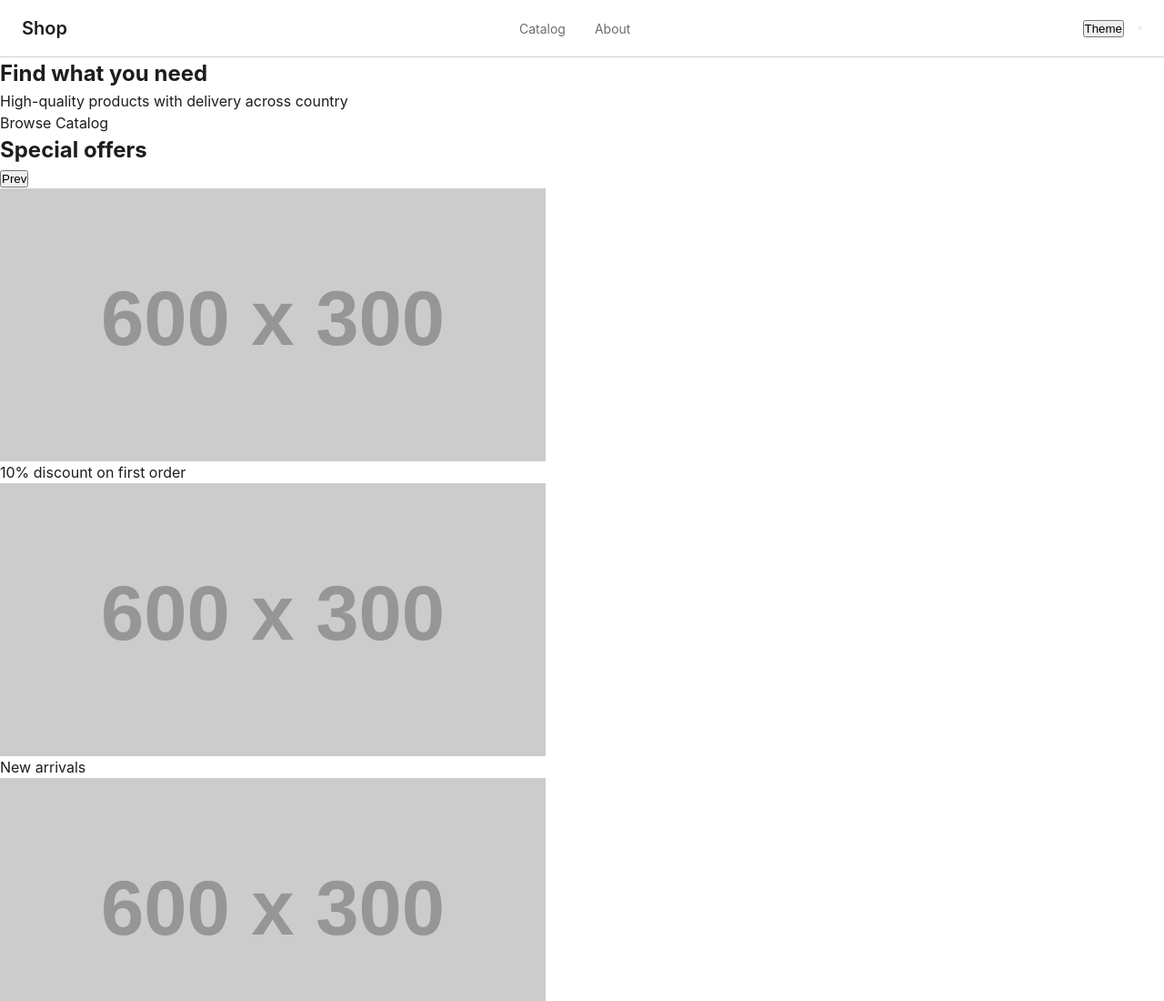
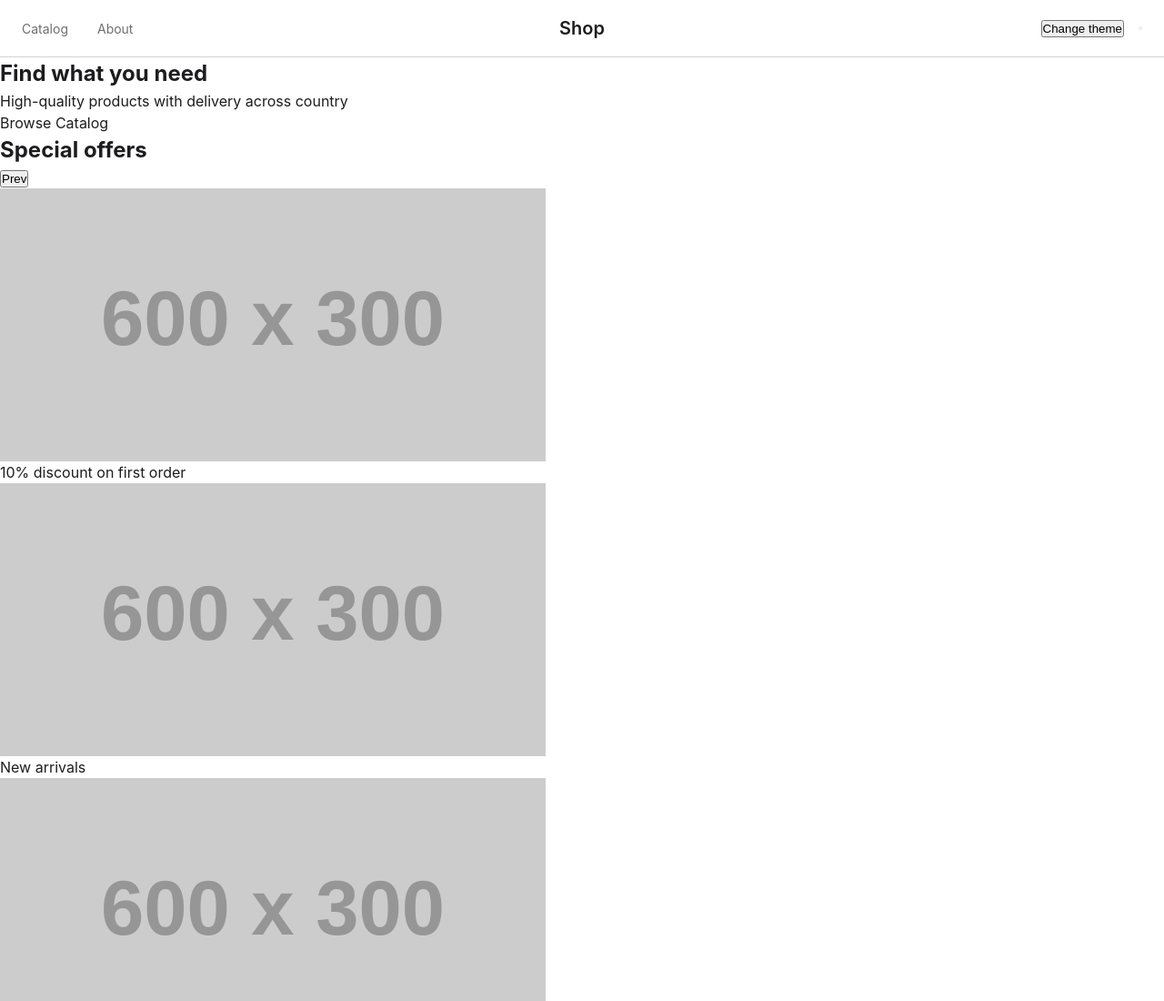
Before and after one commit to bananaEntrepreneur/shop, a website: page index.html in a window 1280 px wide. Shown: the top 1100 px of the page at 91% size. Drawn offline with Linux system fonts and the light colour scheme; placeholder pictures from the web are drawn by us.

Commit message:
placed logo in center

```diff
--- a/index.html
+++ b/index.html
@@ -6,8 +6,6 @@
     <link rel="stylesheet" href="style.css">
 </head>
 <header>
-    <a href="#" class="logo">Shop</a>
-
     <nav>
         <ul>
             <li><a href="#catalog">Catalog</a></li>
@@ -15,8 +13,10 @@
         </ul>
     </nav>
 
+    <a href="#top" class="logo">Shop</a>
+
     <div class="header-actions">
-        <button id="theme-toggle">Theme</button>
+        <button id="theme-toggle">Change theme</button>
         <button id="menu-toggle">
             <span></span>
             <span></span>
--- a/style.css
+++ b/style.css
@@ -51,15 +51,20 @@ header {
     position: sticky;
     top: 0;
     z-index: 100;
-    display: flex;
+    display: grid;
+    grid-template-columns: 1fr auto 1fr;
     align-items: center;
-    justify-content: space-between;
     padding: 16px 24px;
     background-color: var(--color-bg);
     border-bottom: 1px solid var(--color-border);
 }
 
+nav {
+    justify-self: start;
+}
+
 .logo {
+    justify-self: center;
     font-size: 20px;
     font-weight: 600;
 }
@@ -80,6 +85,7 @@ nav a:hover {
 }
 
 .header-actions {
+    justify-self: end;
     display: flex;
     align-items: center;
     gap: 16px;
```
